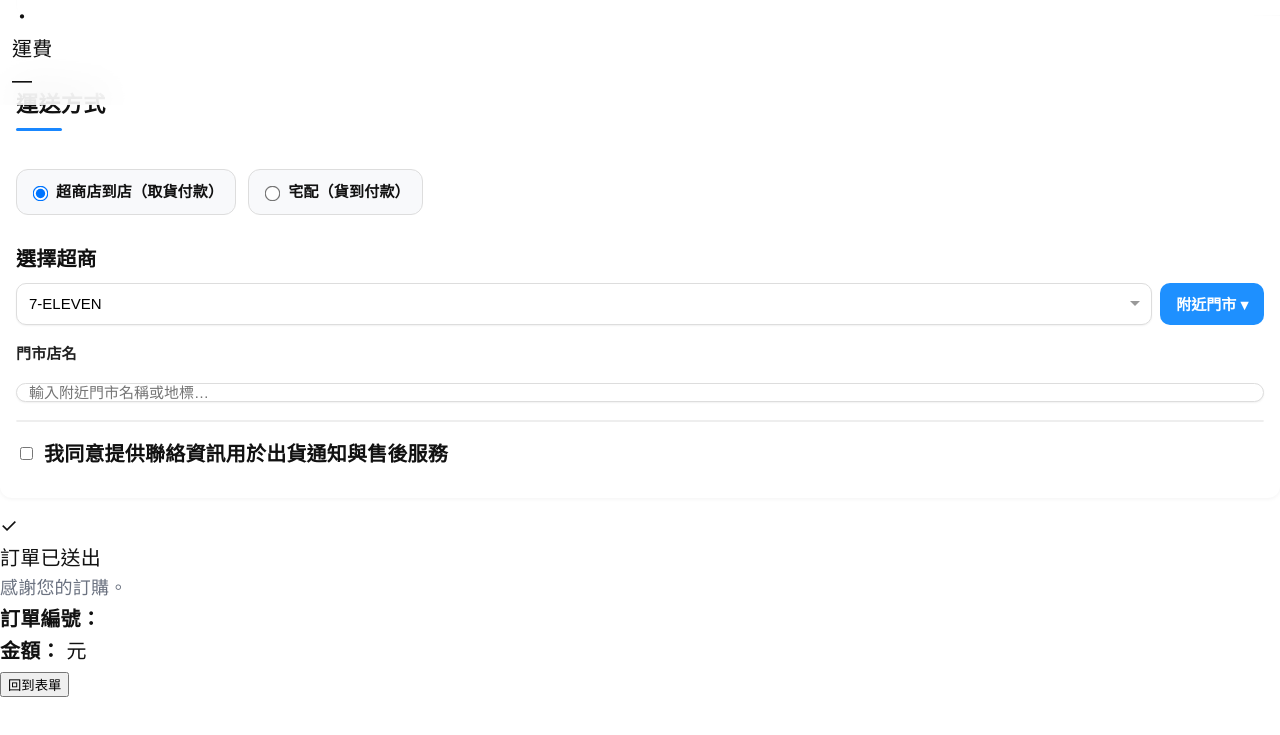
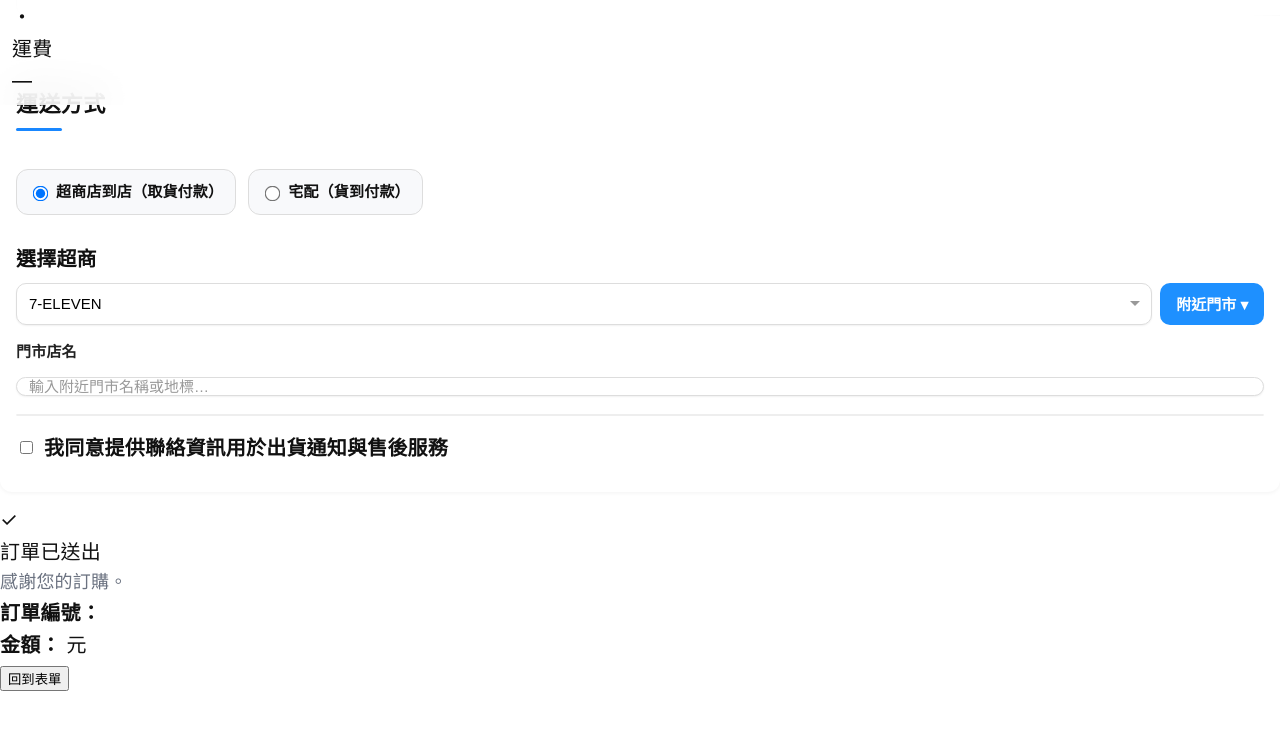
Before and after one commit to iamdavid0131/tea-shop-frontend, a website: page index.html in a window 1280 px wide. Shown: the part 695-1430 px from the top of the page. Drawn offline with nearby package versions, Linux system fonts and the light colour scheme; no server answers.

Commit message:
fix sp css

```diff
--- a/assets/css/style.css
+++ b/assets/css/style.css
@@ -1183,13 +1183,13 @@ input.loading {
   gap: 8px;
 }
 /* ============ Store Form 統一樣式 ============ */
-
 .store-form {
   font-family: system-ui, -apple-system, BlinkMacSystemFont, "PingFang TC", sans-serif;
   color: #222;
   display: flex;
   flex-direction: column;
   gap: 10px;
+  width: 100%;
   margin-bottom: 16px;
 }
 
@@ -1199,7 +1199,7 @@ input.loading {
   gap: 8px;
 }
 
-/* Select + Input 統一視覺 */
+/* === Select + Input 統一視覺 === */
 .sp-select,
 .sp-input {
   appearance: none;
@@ -1213,6 +1213,8 @@ input.loading {
   flex: 1;
   box-shadow: 0 1px 2px rgba(0, 0, 0, 0.06);
   transition: border-color 0.2s, box-shadow 0.2s;
+  width: 100%;
+  box-sizing: border-box;
 }
 
 .sp-select:focus,
@@ -1231,7 +1233,12 @@ input.loading {
   padding-right: 30px;
 }
 
-/* 附近門市按鈕 */
+/* Placeholder 顏色 */
+.sp-input::placeholder {
+  color: #999;
+}
+
+/* === 附近門市按鈕 === */
 .sp-search-title {
   height: 42px;
   padding: 0 16px;
@@ -1243,20 +1250,23 @@ input.loading {
   color: #fff;
   white-space: nowrap;
   transition: background 0.25s;
+  cursor: pointer;
 }
 
 .sp-search-title:hover {
   background: #0074e4;
 }
 
-/* Label */
+/* === Label 樣式 === */
 .sp-label {
+  display: block;
   font-size: 15px;
   font-weight: 600;
-  margin-top: 6px;
+  margin: 4px 0;
+  color: #222;
 }
 
-/* 結果清單 */
+/* === 結果清單 === */
 .store-results {
   margin-top: 8px;
   font-size: 14px;
```
